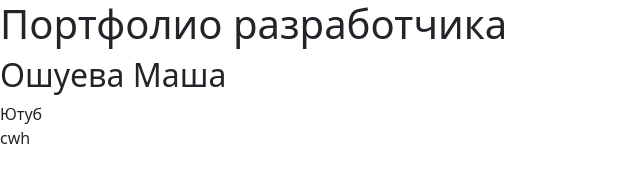
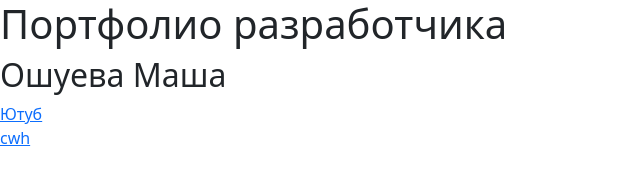
Before and after one commit to marusuaaa/portfolio, a plain HTML site: page index.html in a window 1280 px wide. Shown: the full height of the page, 0-640 px from the left. Drawn offline with nearby package versions, Linux system fonts and the light colour scheme.

Commit message:
Update index.html

```diff
--- a/index.html
+++ b/index.html
@@ -11,10 +11,10 @@
     <h1>Портфолио разработчика</h1>
     <h2>Ошуева Маша</h2>
     <div>
-    <a hrew="https://github.com/marusuaaa/youtube.git">Ютуб</a>
+    <a href="https://github.com/marusuaaa/youtube.git">Ютуб</a>
     </div>
     <div>
-    <a hrew="https://github.com/marusuaaa/youtube.git">cwh</a>
+    <a href="https://github.com/marusuaaa/youtube.git">cwh</a>
     </div>
 
 </body>
```
